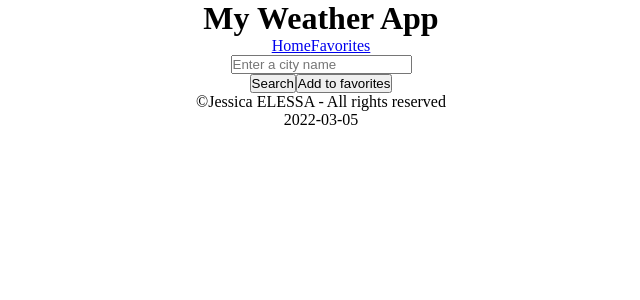
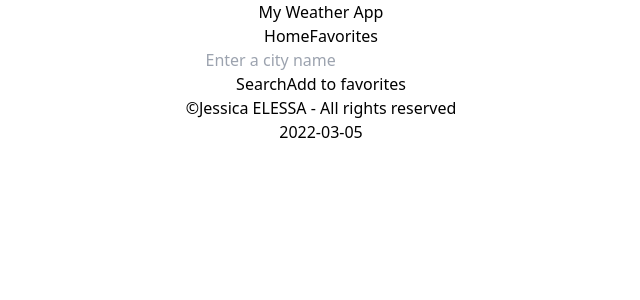
Before and after one commit to jesselessa/weather-app, a React (Create React App) app: page / in a window 1280 px wide. Shown: the top 300 px of the page, without its empty margins (319-959 px from the left). Built offline with nearby package versions, Linux system fonts and the light colour scheme.

Commit message:
moved fetchFunc into useEffect in Favorites.js and installed tailwind

```diff
--- a/package.json
+++ b/package.json
@@ -38,5 +38,10 @@
       "last 1 firefox version",
       "last 1 safari version"
     ]
+  },
+  "devDependencies": {
+    "autoprefixer": "^10.4.4",
+    "postcss": "^8.4.12",
+    "tailwindcss": "^3.0.23"
   }
 }
--- /dev/null
+++ b/postcss.config.js
@@ -0,0 +1,6 @@
+module.exports = {
+  plugins: {
+    tailwindcss: {},
+    autoprefixer: {},
+  },
+}
--- /dev/null
+++ b/src/index.css
@@ -0,0 +1,4 @@
+/* Tailwind */
+@tailwind base;
+@tailwind components;
+@tailwind utilities;
--- a/src/index.js
+++ b/src/index.js
@@ -1,6 +1,8 @@
 import React from "react";
 import ReactDOM from "react-dom";
 import App from "./App";
+// CSS
+import "./index.css";
 
 ReactDOM.render(
   <React.StrictMode>
--- a/src/views/Favorites/Favorites.jsx
+++ b/src/views/Favorites/Favorites.jsx
@@ -22,19 +22,26 @@
 
   // Hook - ComponentDidMount
   useEffect(() => {
+    const fetchFunc = async () => {
+      const promises = [];
+      context.favoriteCities.forEach((city) =>
+        promises.push(fetchWeatherApi(city))
+      );
+      await Promise.all(promises).then((res) => setWeatherCities(res));
+    };
     if (context.favoriteCities.length !== 0) {
       fetchFunc();
     }
   }, [context.favoriteCities]);
 
   // Fetchfunc() : asynchronous function which waits the responses of all fetches and puts them in an array
-  const fetchFunc = async () => {
-    const promises = [];
-    context.favoriteCities.forEach((city) =>
-      promises.push(fetchWeatherApi(city))
-    );
-    await Promise.all(promises).then((res) => setWeatherCities(res));
-  };
+  // const fetchFunc = async () => {
+  //   const promises = [];
+  //   context.favoriteCities.forEach((city) =>
+  //     promises.push(fetchWeatherApi(city))
+  //   );
+  //   await Promise.all(promises).then((res) => setWeatherCities(res));
+  // };
 
   // Remove favorite
   const removeFavorite = (index) => {
--- /dev/null
+++ b/tailwind.config.js
@@ -0,0 +1,7 @@
+module.exports = {
+  content: ["./src/**/*.{js,jsx,ts,tsx}"],
+  theme: {
+    extend: {},
+  },
+  plugins: [],
+};
```
Also changed, not shown: 1 other file (tests, documents, lock files or other folders).
